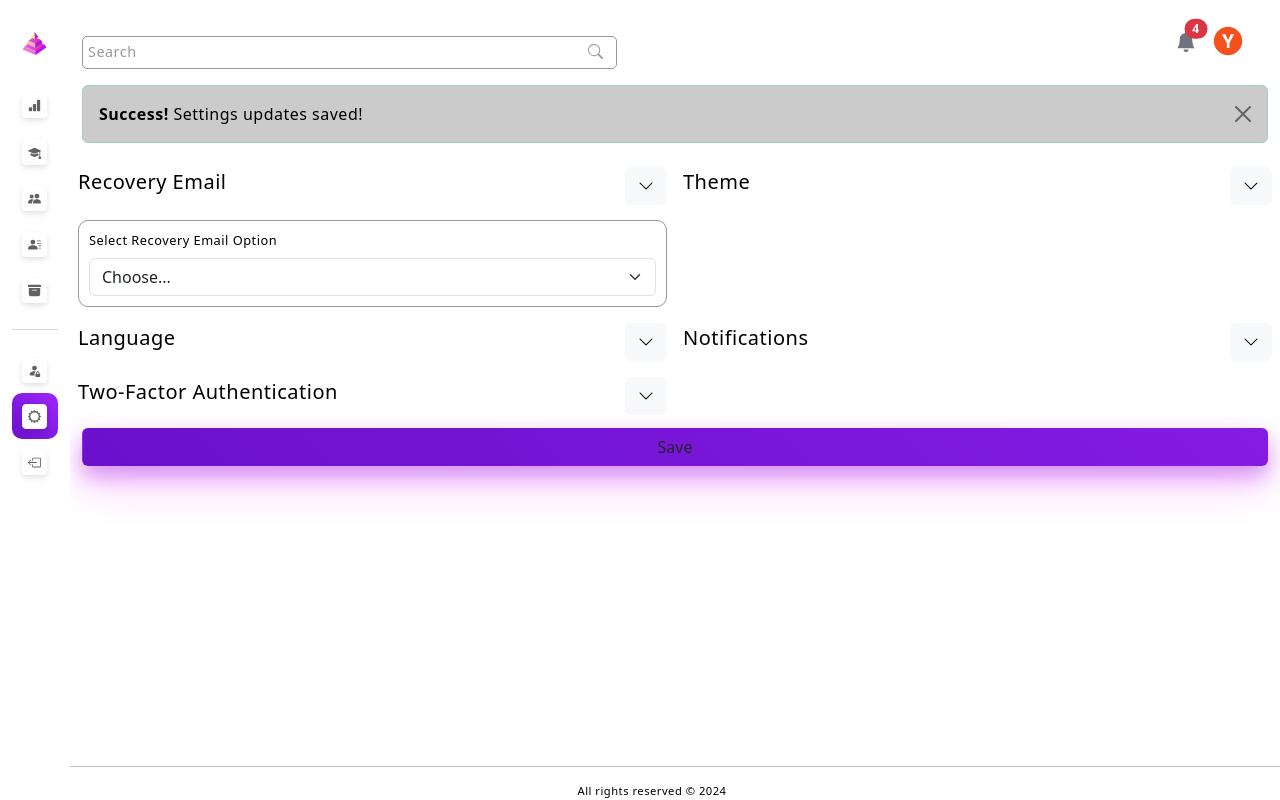
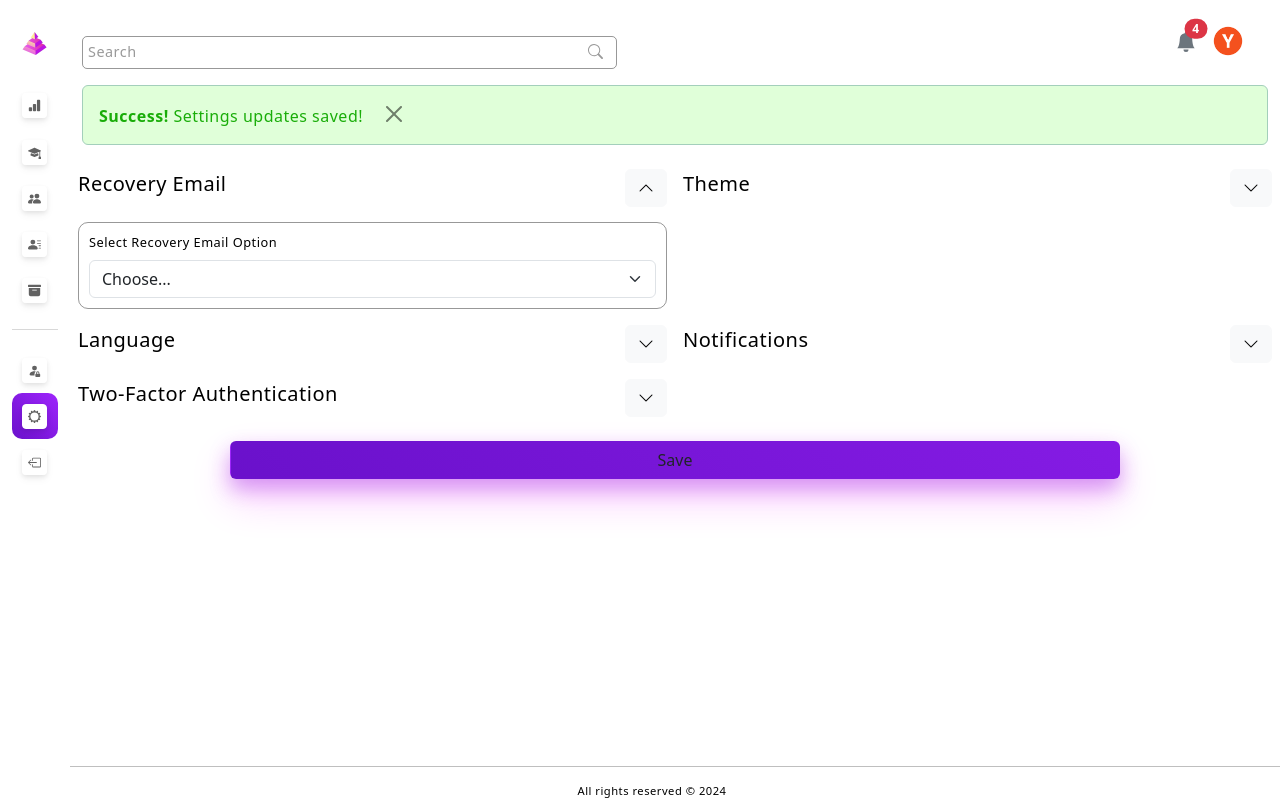
Before and after one commit to JosephMoustaid/Immerse---React, a React (Vite) app in the folder LMS/: page /settings in a window 1280 px wide. Both pictures are taken after a click on the button 646 px from the left and 186 px from the top of the page. Built offline with nearby package versions, Linux system fonts and the light colour scheme; no server answers.

Commit message:
Update Settings.jsx
Corrected seettings

```diff
--- a/LMS/src/pages/Settings.jsx
+++ b/LMS/src/pages/Settings.jsx
@@ -5,6 +5,13 @@ import { settingShape } from '../types/types.js';
 function Settings(props) {
   const [recoveryEmailOption, setRecoveryEmailOption] = useState('');
   const [showRecoveryEmailInput, setShowRecoveryEmailInput] = useState(false);
+  const [collapseStates, setCollapseStates] = useState({
+    recoveryEmailCollapse: false,
+    themeCollapse: false,
+    languageCollapse: false,
+    notificationsCollapse: false,
+    twoFactorAuthCollapse: false,
+  });
 
   useEffect(() => {
     if (recoveryEmailOption === '1') {
@@ -15,9 +22,9 @@ function Settings(props) {
   }, [recoveryEmailOption]);
 
   const removeExploreButton = () => {
-        let exploreBtn = document.querySelector(".explore-button");
+    let exploreBtn = document.querySelector('.explore-button');
     if (exploreBtn) {
-            exploreBtn.style.display = "none";
+      exploreBtn.style.display = 'none';
     }
   };
 
@@ -27,6 +34,13 @@ function Settings(props) {
 
   const handleSelectChange = (event) => {
     setRecoveryEmailOption(event.target.value);
+  };
+
+  const handleCollapseToggle = (collapseKey) => {
+    setCollapseStates((prevState) => ({
+      ...prevState,
+      [collapseKey]: !prevState[collapseKey],
+    }));
   };
 
   const settingsUpdatesAlert = () => {
@@ -45,7 +59,7 @@ function Settings(props) {
 
   return (
     <div className="settings mt-0 mt-md-3">
-            <div className="alert alert-success alert-dismissible fade show" role="alert" id="myAlert">
+      <div className="alert alert-success  fade show" role="alert" id="myAlert">
         <strong>Success!</strong> Settings updates saved! &nbsp; &nbsp;
         <button type="button" className="btn-close" data-bs-dismiss="alert" aria-label="Close"></button>
       </div>
@@ -55,87 +69,154 @@ function Settings(props) {
         <div className="col-12 col-md-6 setting p-2">
           <div className="d-flex justify-content-between align-items-center">
             <h5>Recovery Email</h5>
-                        <button className="btn btn-light" type="button" data-bs-toggle="collapse" data-bs-target="#recoveryEmailCollapse" aria-expanded="false" aria-controls="recoveryEmailCollapse">
-                            <i className="bi bi-chevron-down"></i>
+            <button
+              className="btn btn-light"
+              type="button"
+              onClick={() => handleCollapseToggle('recoveryEmailCollapse')}
+              aria-expanded={collapseStates.recoveryEmailCollapse}
+              aria-controls="recoveryEmailCollapse"
+            >
+              <i className={`bi ${collapseStates.recoveryEmailCollapse ? 'bi-chevron-up' : 'bi-chevron-down'}`}></i>
             </button>
           </div>
-                    <div id="recoveryEmailCollapse" className="collapse">
+          {collapseStates.recoveryEmailCollapse && (
+            <div id="recoveryEmailCollapse" className="collapse show">
               <fieldset>
-                            <label htmlFor="recoveryEmailSelect" className="form-label">Select Recovery Email Option</label>
-                            <select id="recoveryEmailSelect" className="form-select" onChange={handleSelectChange} value={recoveryEmailOption}>
+                <label htmlFor="recoveryEmailSelect" className="form-label">
+                  Select Recovery Email Option
+                </label>
+                <select
+                  id="recoveryEmailSelect"
+                  className="form-select"
+                  onChange={handleSelectChange}
+                  value={recoveryEmailOption}
+                >
                   <option value="">Choose...</option>
-                                <option value="1" selected={props.settings.recoveryEmailSett}>Enable</option>
-                                <option value="2" selected={!props.settings.recoveryEmailSett}>Disable</option>
+                  <option value="1" selected={props.settings.recoveryEmailSett}>
+                    Enable
+                  </option>
+                  <option value="2" selected={!props.settings.recoveryEmailSett}>
+                    Disable
+                  </option>
                 </select>
               </fieldset>
               {showRecoveryEmailInput && (
-                            <div id="recoveryEmailInputContainer" className="mt-3">
-                                <label htmlFor="recoveryEmailInput" className="form-label">Recovery Email</label>
-                                <input type="email" className="form-control" id="recoveryEmailInput" placeholder="Enter your recovery email" />
+                <div id="recoveryEmailInputContainer fade" className="mt-3">
+                  <label htmlFor="recoveryEmailInput" className="form-label">
+                    Recovery Email
+                  </label>
+                  <input
+                    type="email"
+                    className="form-control"
+                    id="recoveryEmailInput"
+                    placeholder="Enter your recovery email"
+                  />
                 </div>
               )}
             </div>
+          )}
         </div>
 
         {/* Theme Selection */}
         <div className="col-12 col-md-6 setting p-2">
           <div className="d-flex justify-content-between align-items-center">
             <h5>Theme</h5>
-                        <button className="btn btn-light" type="button" data-bs-toggle="collapse" data-bs-target="#themeCollapse" aria-expanded="false" aria-controls="themeCollapse">
-                            <i className="bi bi-chevron-down"></i>
+            <button
+              className="btn btn-light"
+              type="button"
+              onClick={() => handleCollapseToggle('themeCollapse')}
+              aria-expanded={collapseStates.themeCollapse}
+              aria-controls="themeCollapse"
+            >
+              <i className={`bi ${collapseStates.themeCollapse ? 'bi-chevron-up' : 'bi-chevron-down'}`}></i>
             </button>
           </div>
-                    <div id="themeCollapse" className="collapse">
+          {collapseStates.themeCollapse && (
+            <div id="themeCollapse" className="collapse show">
               <fieldset>
                 <legend className="form-label">Select Theme</legend>
                 <div className="form-check">
-                                <input type="radio" name="themeOptions" id="lightTheme" value="light" defaultChecked={props.settings.theme === 'light'} />
+                  <input
+                    type="radio"
+                    name="themeOptions"
+                    id="lightTheme"
+                    value="light"
+                    defaultChecked={props.settings.theme === 'light'}
+                  />
                   <label className="form-check-label" htmlFor="lightTheme">
                     Light
                   </label>
                 </div>
                 <div className="form-check">
-                                <input type="radio" name="themeOptions" id="darkTheme" value="dark" defaultChecked={props.settings.theme === 'dark'} />
+                  <input
+                    type="radio"
+                    name="themeOptions"
+                    id="darkTheme"
+                    value="dark"
+                    defaultChecked={props.settings.theme === 'dark'}
+                  />
                   <label className="form-check-label" htmlFor="darkTheme">
                     Dark
                   </label>
                 </div>
               </fieldset>
             </div>
+          )}
         </div>
 
         {/* Language Selection */}
         <div className="col-12 col-md-6 setting p-2">
           <div className="d-flex justify-content-between align-items-center">
             <h5>Language</h5>
-                        <button className="btn btn-light" type="button" data-bs-toggle="collapse" data-bs-target="#languageCollapse" aria-expanded="false" aria-controls="languageCollapse">
-                            <i className="bi bi-chevron-down"></i>
+            <button
+              className="btn btn-light"
+              type="button"
+              onClick={() => handleCollapseToggle('languageCollapse')}
+              aria-expanded={collapseStates.languageCollapse}
+              aria-controls="languageCollapse"
+            >
+              <i className={`bi ${collapseStates.languageCollapse ? 'bi-chevron-up' : 'bi-chevron-down'}`}></i>
             </button>
           </div>
-                    <div id="languageCollapse" className="collapse">
+          {collapseStates.languageCollapse && (
+            <div id="languageCollapse" className="collapse show">
               <fieldset>
-                            <label htmlFor="languageSelect" className="form-label">Select Language</label>
+                <label htmlFor="languageSelect" className="form-label">
+                  Select Language
+                </label>
                 <select id="languageSelect" className="form-select" value={props.settings.language}>
                   <option value="en">English</option>
                   <option value="fr">French</option>
                 </select>
               </fieldset>
             </div>
+          )}
         </div>
 
         {/* Notifications */}
         <div className="col-12 col-md-6 setting p-2">
           <div className="d-flex justify-content-between align-items-center">
             <h5>Notifications</h5>
-                        <button className="btn btn-light" type="button" data-bs-toggle="collapse" data-bs-target="#notificationsCollapse" aria-expanded="false" aria-controls="notificationsCollapse">
-                            <i className="bi bi-chevron-down"></i>
+            <button
+              className="btn btn-light"
+              type="button"
+              onClick={() => handleCollapseToggle('notificationsCollapse')}
+              aria-expanded={collapseStates.notificationsCollapse}
+              aria-controls="notificationsCollapse"
+            >
+              <i className={`bi ${collapseStates.notificationsCollapse ? 'bi-chevron-up' : 'bi-chevron-down'}`}></i>
             </button>
           </div>
-                    <div id="notificationsCollapse" className="collapse">
+          {collapseStates.notificationsCollapse && (
+            <div id="notificationsCollapse" className="collapse show">
               <fieldset>
                 <legend className="form-label">Select Notifications</legend>
                 <div className="form-check">
-                                <input type="checkbox" id="emailNotifications" defaultChecked={props.settings.emailNotification} />
+                  <input
+                    type="checkbox"
+                    id="emailNotifications"
+                    defaultChecked={props.settings.emailNotification}
+                  />
                   <label className="form-check-label" htmlFor="emailNotifications">
                     Email Notifications
                   </label>
@@ -148,17 +229,25 @@ function Settings(props) {
                 </div>
               </fieldset>
             </div>
+          )}
         </div>
 
         {/* Two-Factor Authentication */}
         <div className="col-12 col-md-6 setting p-2">
           <div className="d-flex justify-content-between align-items-center">
             <h5>Two-Factor Authentication</h5>
-                        <button className="btn btn-light" type="button" data-bs-toggle="collapse" data-bs-target="#twoFactorAuthCollapse" aria-expanded="false" aria-controls="twoFactorAuthCollapse">
-                            <i className="bi bi-chevron-down"></i>
+            <button
+              className="btn btn-light"
+              type="button"
+              onClick={() => handleCollapseToggle('twoFactorAuthCollapse')}
+              aria-expanded={collapseStates.twoFactorAuthCollapse}
+              aria-controls="twoFactorAuthCollapse"
+            >
+              <i className={`bi ${collapseStates.twoFactorAuthCollapse ? 'bi-chevron-up' : 'bi-chevron-down'}`}></i>
             </button>
           </div>
-                    <div id="twoFactorAuthCollapse" className="collapse">
+          {collapseStates.twoFactorAuthCollapse && (
+            <div id="twoFactorAuthCollapse" className="collapse show">
               <fieldset>
                 <label className="form-label">Enable Two-Factor Authentication</label>
                 <div className="form-check form-switch">
@@ -169,12 +258,15 @@ function Settings(props) {
                 </div>
               </fieldset>
             </div>
+          )}
         </div>
 
         {/* Submit Button */}
-                <div className="col-12">
+        <div className="col-12 mb-5 mt-3">
           <div id="liveAlertPlaceholder"></div>
-                    <button type="button" onClick={settingsUpdatesAlert} className="btn custom-button2 w-100" id="liveAlertBtn">Save</button>
+          <button type="button" onClick={settingsUpdatesAlert} className="btn custom-button2 small-scale-on-hover w-75 m-auto d-flex justify-content-center" id="liveAlertBtn">
+            Save
+          </button>
         </div>
       </form>
     </div>
```
Lines whose indentation alone changed are shown as unchanged.
